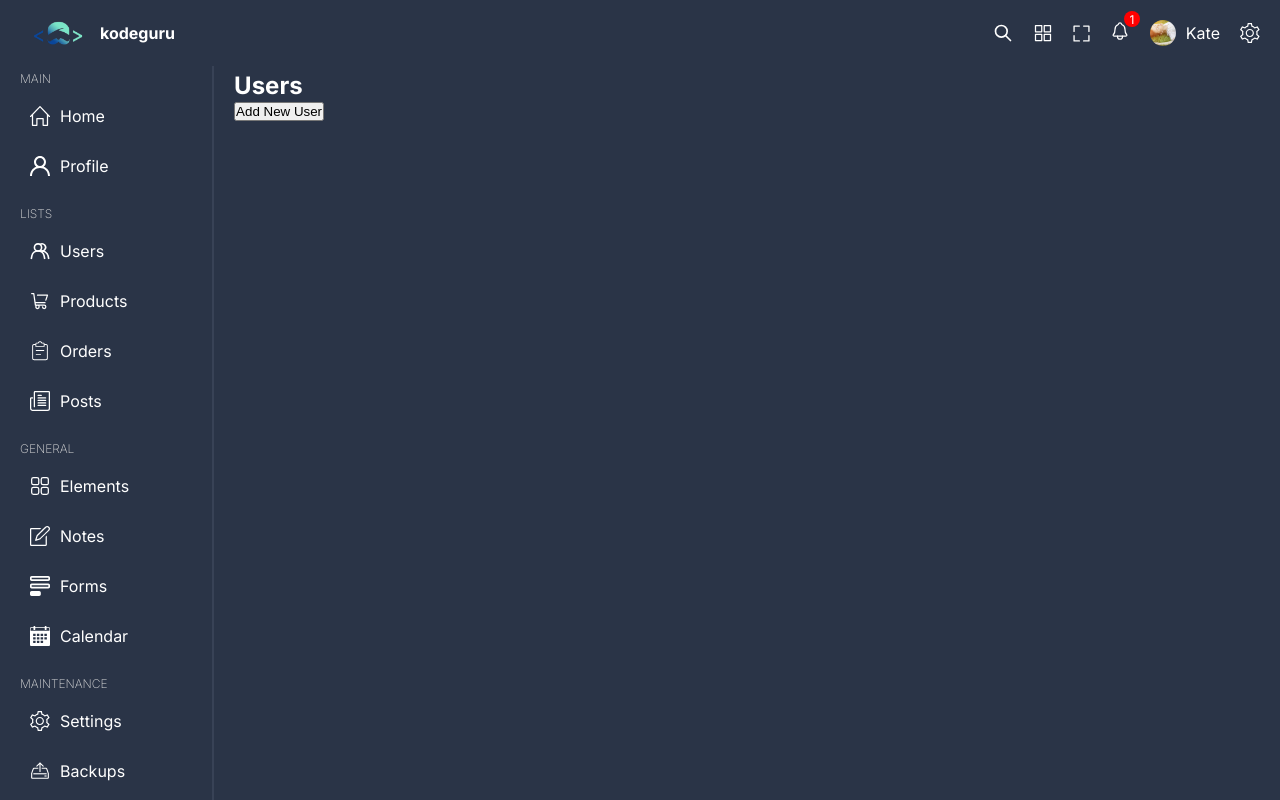
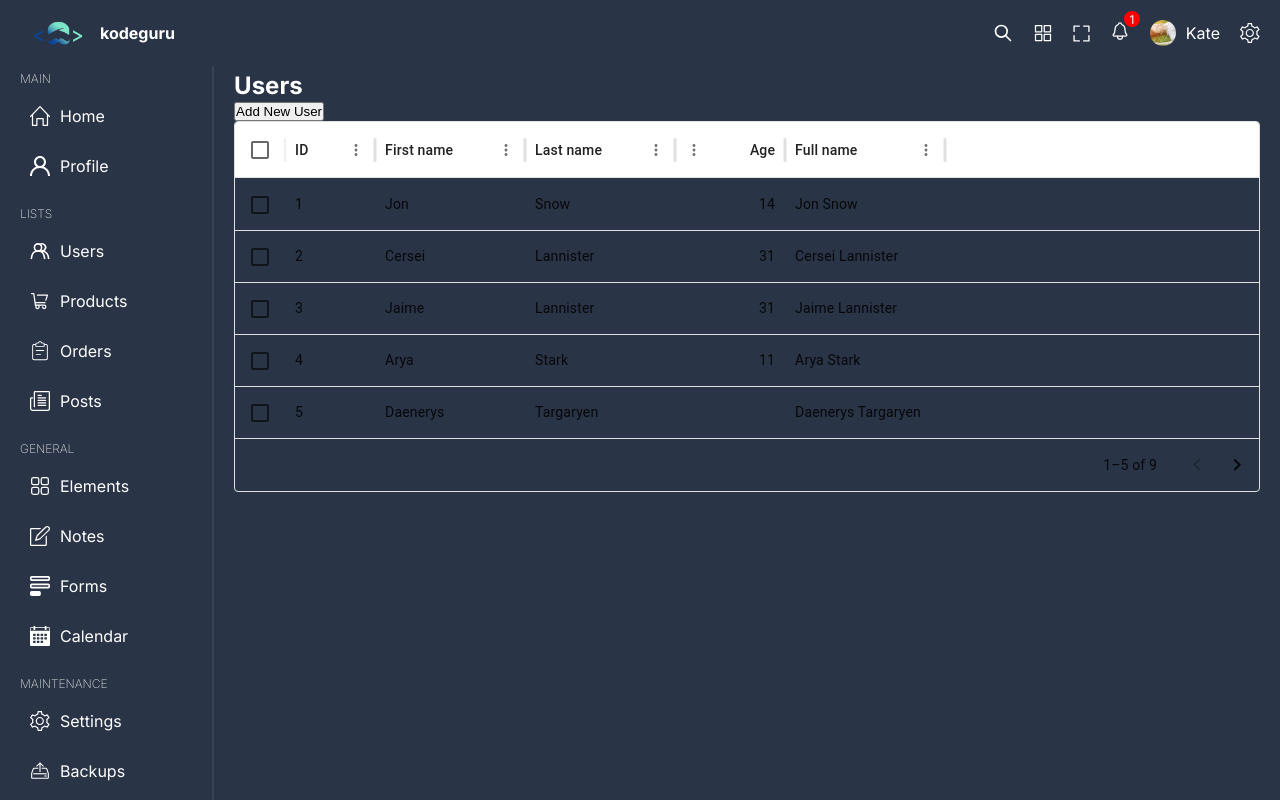
Before and after one commit to Erhahon-Imafidon/dynamic-dashboard, a React (Vite) app: page /users in a window 1280 px wide. Shown: the top 800 px of the page. Built offline with nearby package versions, Linux system fonts and the light colour scheme.

Commit message:
Added the dataTable component to the users page

```diff
--- /dev/null
+++ b/src/components/data-table/DataTable.tsx
@@ -0,0 +1,69 @@
+import { DataGrid, GridColDef } from '@mui/x-data-grid';
+import './dataTable.scss';
+
+const columns: GridColDef<(typeof rows)[number]>[] = [
+    { field: 'id', headerName: 'ID', width: 90 },
+    {
+        field: 'firstName',
+        headerName: 'First name',
+        width: 150,
+        editable: true,
+    },
+    {
+        field: 'lastName',
+        headerName: 'Last name',
+        width: 150,
+        editable: true,
+    },
+    {
+        field: 'age',
+        headerName: 'Age',
+        type: 'number',
+        width: 110,
+        editable: true,
+    },
+    {
+        field: 'fullName',
+        headerName: 'Full name',
+        description: 'This column has a value getter and is not sortable.',
+        sortable: false,
+        width: 160,
+        valueGetter: (__value, row) =>
+            `${row.firstName || ''} ${row.lastName || ''}`,
+    },
+];
+
+const rows = [
+    { id: 1, lastName: 'Snow', firstName: 'Jon', age: 14 },
+    { id: 2, lastName: 'Lannister', firstName: 'Cersei', age: 31 },
+    { id: 3, lastName: 'Lannister', firstName: 'Jaime', age: 31 },
+    { id: 4, lastName: 'Stark', firstName: 'Arya', age: 11 },
+    { id: 5, lastName: 'Targaryen', firstName: 'Daenerys', age: null },
+    { id: 6, lastName: 'Melisandre', firstName: null, age: 150 },
+    { id: 7, lastName: 'Clifford', firstName: 'Ferrara', age: 44 },
+    { id: 8, lastName: 'Frances', firstName: 'Rossini', age: 36 },
+    { id: 9, lastName: 'Roxie', firstName: 'Harvey', age: 65 },
+];
+
+const DataTable = () => {
+    return (
+        <section className="dataTable">
+            <DataGrid
+                rows={rows}
+                columns={columns}
+                initialState={{
+                    pagination: {
+                        paginationModel: {
+                            pageSize: 5,
+                        },
+                    },
+                }}
+                pageSizeOptions={[5]}
+                checkboxSelection
+                disableRowSelectionOnClick
+            />
+        </section>
+    );
+};
+
+export default DataTable;
--- /dev/null
+++ b/src/components/data-table/dataTable.scss
@@ -0,0 +1,3 @@
+.dataTable {
+
+}
--- a/src/components/index.tsx
+++ b/src/components/index.tsx
@@ -6,6 +6,7 @@
 import BarChartBox from './barchart/BarChart.tsx';
 import PieChartBox from './piechart/PieChartBox.tsx';
 import BigChartBox from './bigchartbox/BigChartBox.tsx';
+import DataTable from './data-table/DataTable.tsx';
 
 export {
     Navbar,
@@ -16,4 +17,5 @@
     BarChartBox,
     PieChartBox,
     BigChartBox,
+    DataTable,
 };
--- a/src/pages/users/Users.tsx
+++ b/src/pages/users/Users.tsx
@@ -1,4 +1,5 @@
 import './users.scss';
+import { DataTable } from '../../components';
 
 const Users = () => {
     return (
@@ -7,6 +8,7 @@
                 <h1>Users</h1>
                 <button>Add New User</button>
             </div>
+            <DataTable />
         </section>
     );
 };
```
